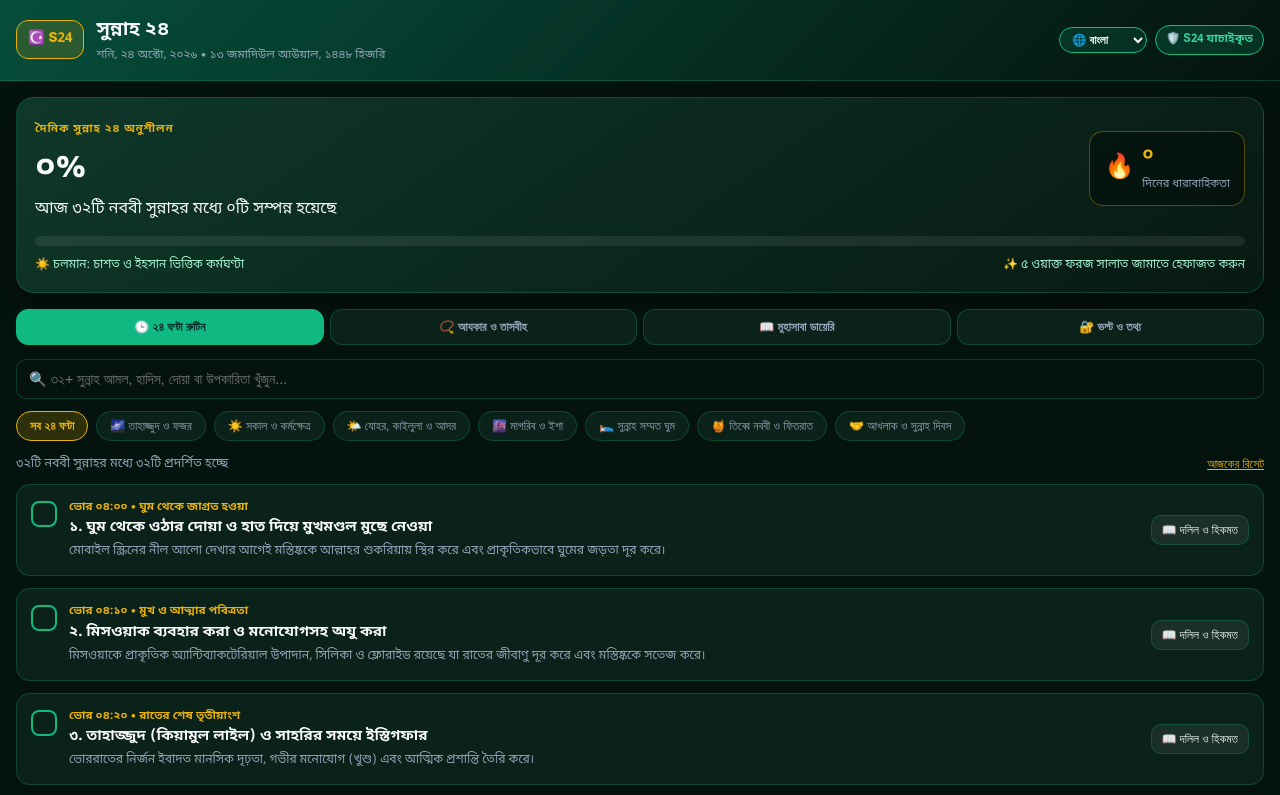
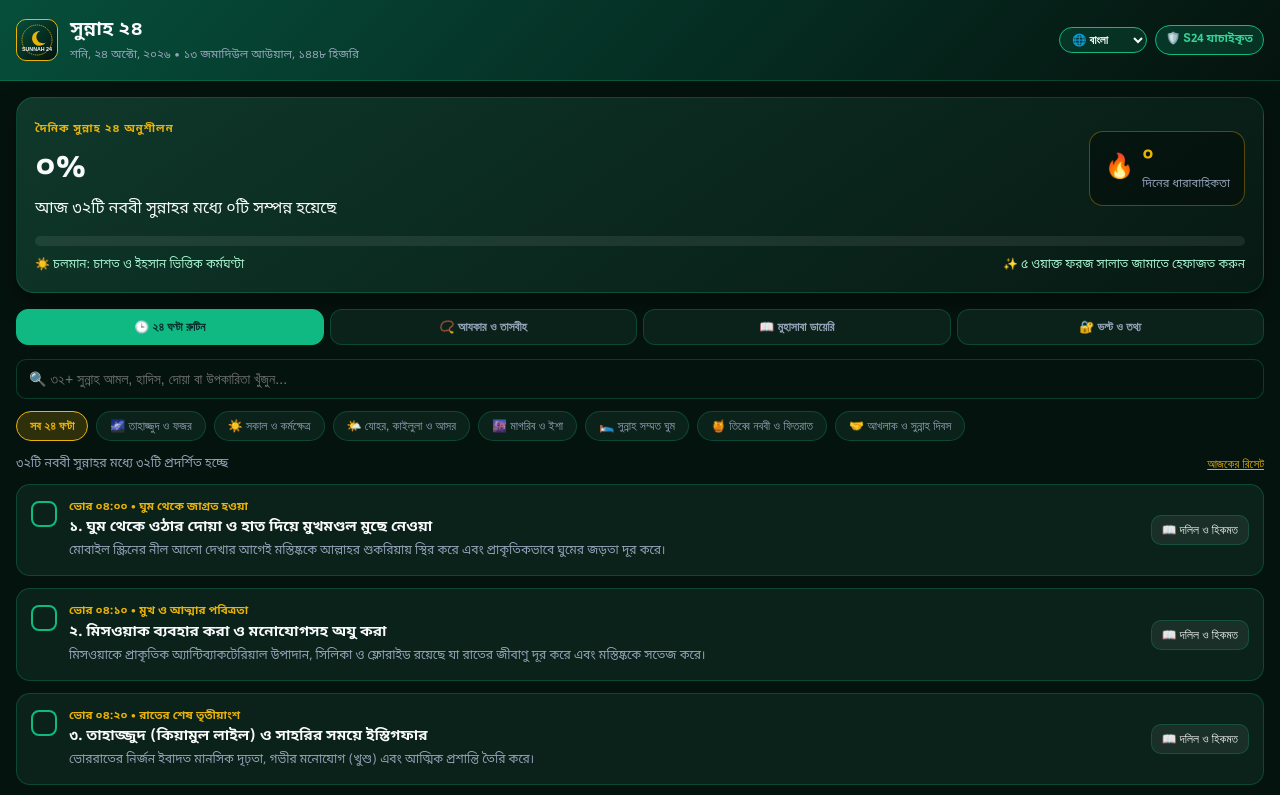
Before and after one commit to MKRWeb/sunnah-24, a website: page www/index.html in a window 1280 px wide. Shown: the top 795 px of the page. Drawn offline with Linux system fonts and the light colour scheme.

Commit message:
Update header layout and add logo image

```diff
--- a/www/index.html
+++ b/www/index.html
@@ -14,13 +14,13 @@
 <body>
   <!-- Top App Bar -->
   <header class="app-header">
-    <div class="header-left">
-      <div class="brand-badge">☪️ S24</div>
+        <div class="header-left">
+      <img src="icon.svg" alt="Sunnah 24 Logo" style="width: 42px; height: 42px; border-radius: 10px; border: 1px solid var(--accent-gold); flex-shrink: 0;" />
       <div>
         <h1 data-i18n="app_title">সুন্নাহ ২৪</h1>
         <p id="current-date-display">হিজরি ও গ্রেগরিয়ান ক্যালেন্ডার সিঙ্ক হচ্ছে...</p>
       </div>
-    </div>
+        </div>
     <div class="header-right">
       <select id="lang-switcher" class="lang-select" aria-label="Select Language">
         <option value="bn" selected>🌐 বাংলা</option>
```
